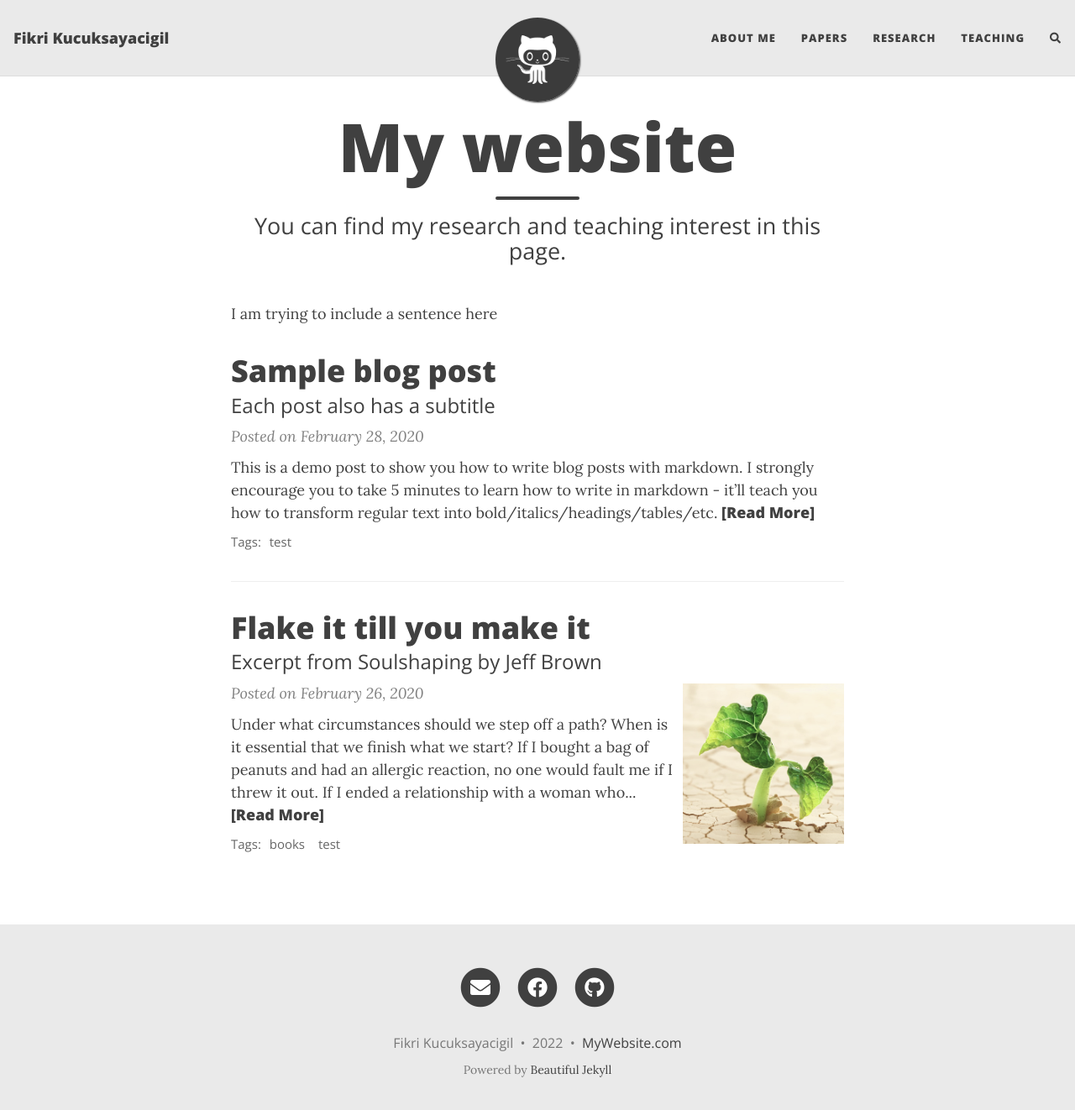
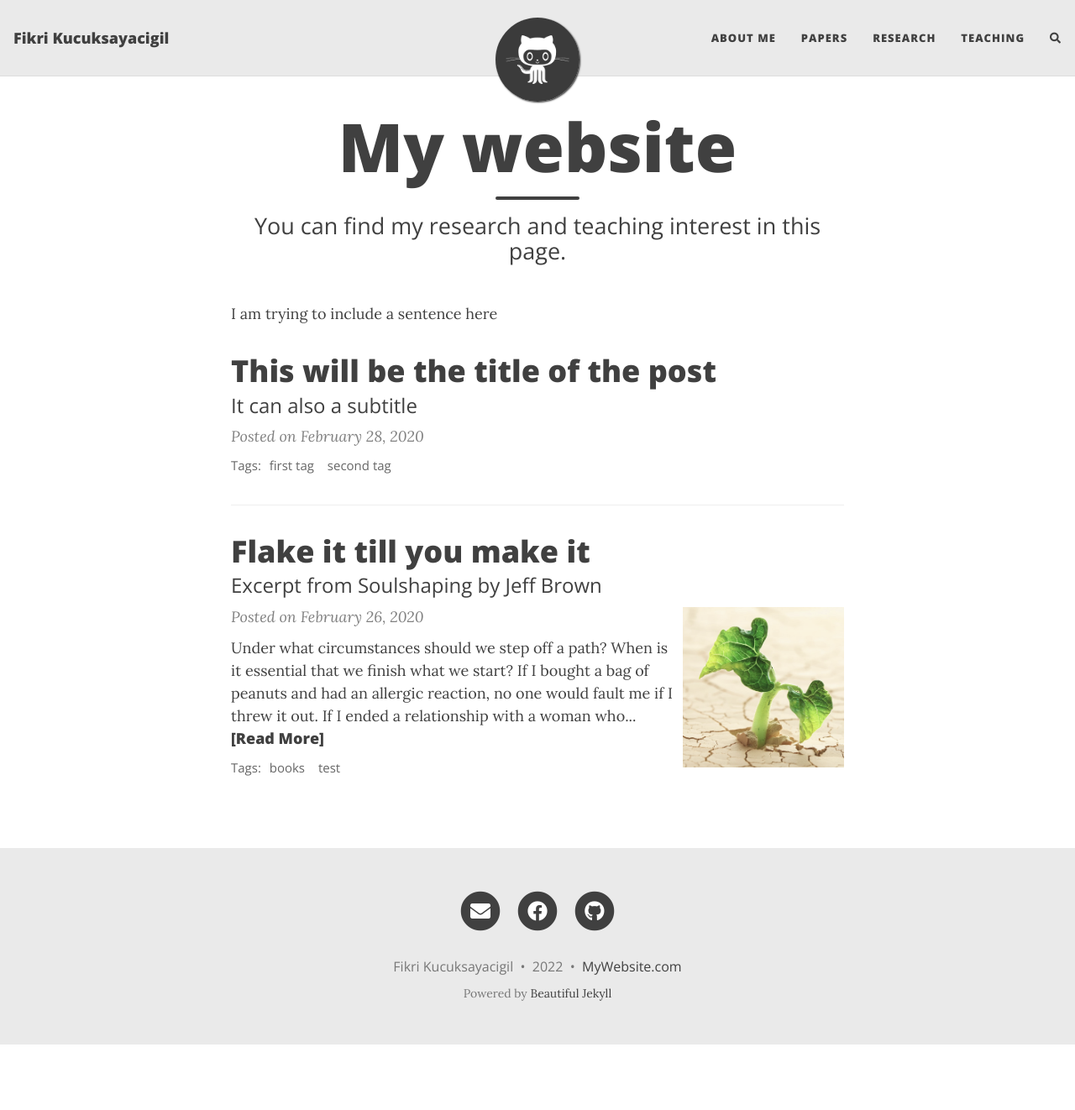
Before and after one commit to fikrikscg/fikrikscg.github.io, a Jekyll site: the page built from index.html, in a window 1280 px wide and 1335 px high. Shown: the top 1322 px of the window at 84% size. Built offline with Jekyll 4.4.1, drawn with Linux system fonts in a browser that asks for light colours; nearby versions of some CDN libraries; the list of posts is cut into pages by our own code; comment, search, counter and statistics services are not loaded.

Commit message:
Update 2020-02-28-test-markdown.md

````diff
--- a/_posts/2020-02-28-test-markdown.md
+++ b/_posts/2020-02-28-test-markdown.md
@@ -1,78 +1,7 @@
 ---
 layout: post
-title: Sample blog post
-subtitle: Each post also has a subtitle
-gh-repo: daattali/beautiful-jekyll
-gh-badge: [star, fork, follow]
-tags: [test]
+title: This will be the title of the post
+subtitle: It can also a subtitle
+tags: [first tag, second tag]
 comments: true
 ---
-
-This is a demo post to show you how to write blog posts with markdown.  I strongly encourage you to [take 5 minutes to learn how to write in markdown](https://markdowntutorial.com/) - it'll teach you how to transform regular text into bold/italics/headings/tables/etc.
-
-**Here is some bold text**
-
-## Here is a secondary heading
-
-Here's a useless table:
-
-| Number | Next number | Previous number |
-| :------ |:--- | :--- |
-| Five | Six | Four |
-| Ten | Eleven | Nine |
-| Seven | Eight | Six |
-| Two | Three | One |
-
-
-How about a yummy crepe?
-
-![Crepe](https://s3-media3.fl.yelpcdn.com/bphoto/cQ1Yoa75m2yUFFbY2xwuqw/348s.jpg)
-
-It can also be centered!
-
-![Crepe](https://s3-media3.fl.yelpcdn.com/bphoto/cQ1Yoa75m2yUFFbY2xwuqw/348s.jpg){: .mx-auto.d-block :}
-
-Here's a code chunk:
-
-~~~
-var foo = function(x) {
-  return(x + 5);
-}
-foo(3)
-~~~
-
-And here is the same code with syntax highlighting:
-
-```javascript
-var foo = function(x) {
-  return(x + 5);
-}
-foo(3)
-```
-
-And here is the same code yet again but with line numbers:
-
-{% highlight javascript linenos %}
-var foo = function(x) {
-  return(x + 5);
-}
-foo(3)
-{% endhighlight %}
-
-## Boxes
-You can add notification, warning and error boxes like this:
-
-### Notification
-
-{: .box-note}
-**Note:** This is a notification box.
-
-### Warning
-
-{: .box-warning}
-**Warning:** This is a warning box.
-
-### Error
-
-{: .box-error}
-**Error:** This is an error box.
````
